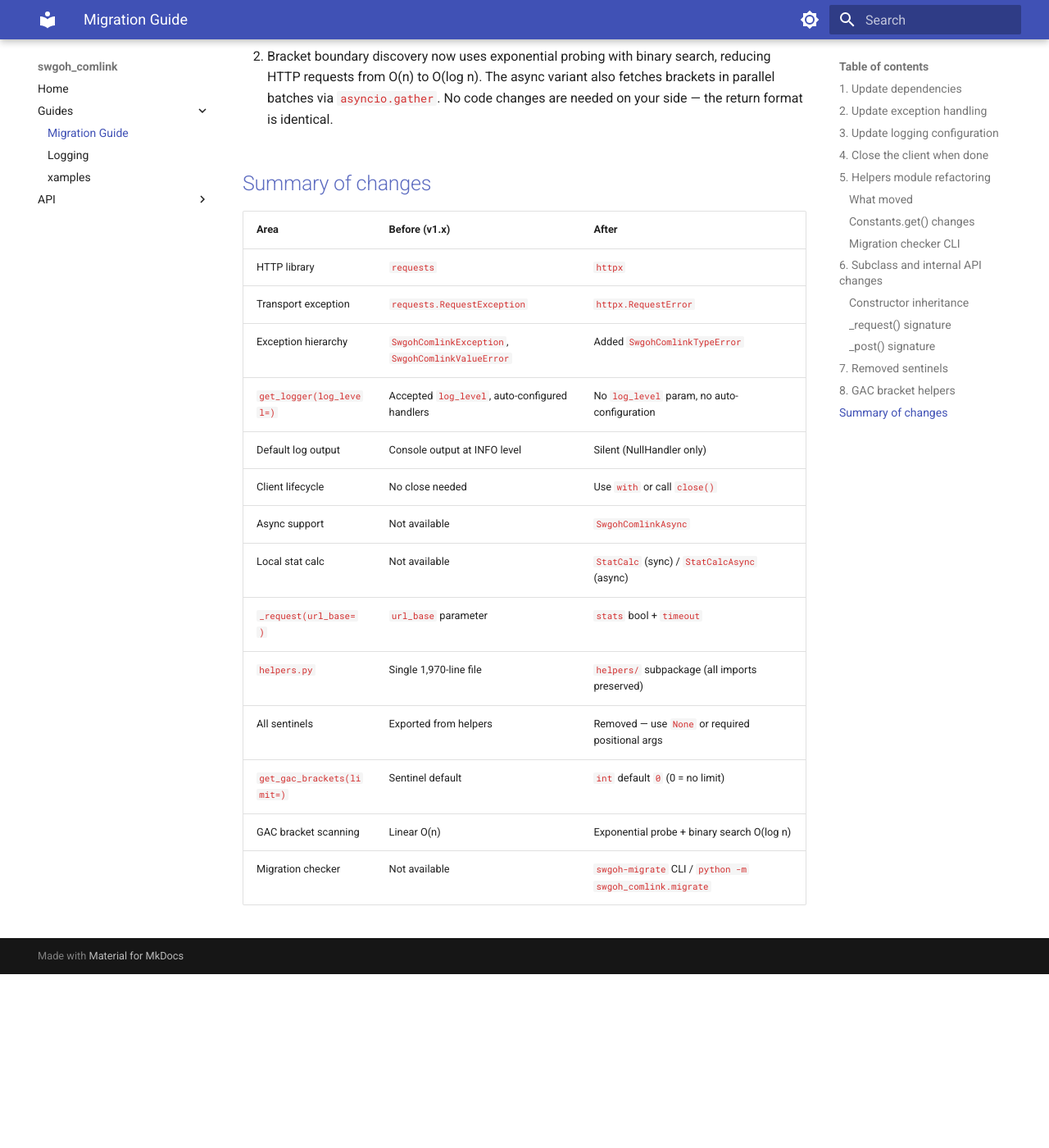
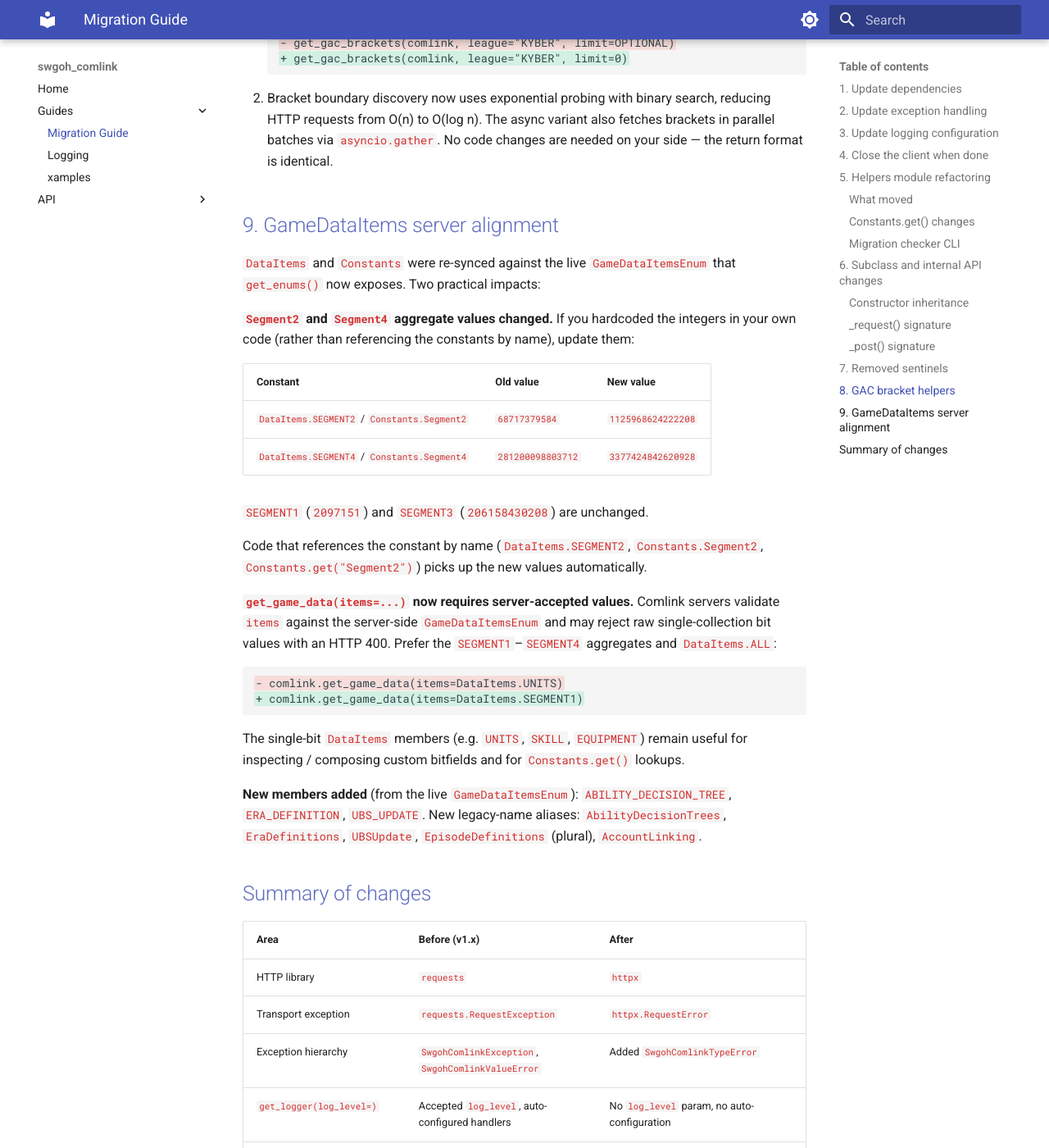
Before and after one commit to swgoh-utils/comlink-python, an MkDocs documentation site: the page built from docs/migration.md, in a window 1280 px wide and 1400 px high, scrolled down 5575 px. Shown: the whole window at 82% size. Built offline with MkDocs 1.6.1 and Material for MkDocs 9.7.7, drawn with Linux system fonts in a browser that asks for light colours; the version menu is left out; before the commit the page ends 6763 px from its top, so only the background shows below that; some of the changed text lies outside the part shown.

Commit message:
docs: align DataItems examples with server-side GameDataItemsEnum (#96)
## Summary

- Update `DataItems` docstring, `docs/api/helpers.md`, and the
Sync/Async `examples/get_game_data.py` scripts to use the
server-accepted `SEGMENT1`–`SEGMENT4` aggregates instead of raw
single-collection bit values (`DataItems.UNITS`, `"UnitDefinitions"`).
The Comlink server validates `items` against its `GameDataItemsEnum` and
rejects single-bit values with HTTP 400 — same root cause as the
integration test fix in #95.
- Add a new "GameDataItems server alignment" section (§9) to
`docs/migration.md` covering the `Segment2` (`68717379584` →
`1125968624222208`) and `Segment4` (`281200098803712` →
`3377424842620928`) aggregate value changes, the new `DataItems` members
(`ABILITY_DECISION_TREE`, `ERA_DEFINITION`, `UBS_UPDATE`), and the new
legacy-name aliases. Updates the migration summary table to reflect the
same.
- Fix a pre-existing typo in `docs/migration.md` where
`Constants.get("Segment1")` was annotated as returning `'206158430208'`
(Segment3's value) — it actually returns `'2097151'`.

## Dependencies

Built on top of #95. The helper symbols this PR documents
(`DataItems.ABILITY_DECISION_TREE`, etc., and the corrected
`SEGMENT2`/`SEGMENT4` values) land in #95. Recommend merging #95 first;
this branch will then rebase cleanly onto `main` and the diff will
narrow to docs-only.

## Test plan

- [x] `uv run mkdocs build --strict` builds clean (new
`#9-gamedataitems-server-alignment` anchor resolves)
- [x] `uv run ruff format` / `uv run ruff check` clean on the edited
source file
- [x] `uv run pytest tests/unit/test_helpers.py -k "Constants or
GameDataItemsEnumSync"` — 12 passed
- [ ] CI green on push (after #95 merges and this rebases)

🤖 Generated with [Claude Code](https://claude.com/claude-code)

---------

Co-authored-by: Claude Opus 4.7 (1M context) <noreply@anthropic.com>

````diff
--- a/docs/migration.md
+++ b/docs/migration.md
@@ -159,15 +159,17 @@ from swgoh_comlink.helpers import Constants
 # All three forms still work:
 Constants.get("UnitDefinitions")  # -> '137438953472' (legacy name)
 Constants.get("UNITS")            # -> '137438953472' (DataItems name)
-Constants.get("Segment1")         # -> '206158430208' (class attribute)
+Constants.get("Segment1")         # -> '2097151' (class attribute)
 ```
 
-**Recommendation:** Prefer using `DataItems` enum values directly for type safety:
+**Recommendation:** Prefer using `DataItems` enum values directly for type safety, and
+use the segment aggregates (`SEGMENT1`–`SEGMENT4`) when calling `get_game_data()` — see
+[GameDataItems server alignment](#9-gamedataitems-server-alignment) below:
 
 ```python
 from swgoh_comlink.helpers import DataItems
 
-items = DataItems.UNITS | DataItems.CATEGORY
+items = DataItems.SEGMENT1 + DataItems.SEGMENT2
 data = comlink.get_game_data(items=items)
 ```
 
@@ -263,6 +265,41 @@ default to `None`.
    brackets in parallel batches via `asyncio.gather`. No code changes are needed
    on your side — the return format is identical.
 
+## 9. GameDataItems server alignment
+
+`DataItems` and `Constants` were re-synced against the live `GameDataItemsEnum` that
+`get_enums()` now exposes. Two practical impacts:
+
+**`Segment2` and `Segment4` aggregate values changed.** If you hardcoded the integers
+in your own code (rather than referencing the constants by name), update them:
+
+| Constant | Old value | New value |
+|----------|-----------|-----------|
+| `DataItems.SEGMENT2` / `Constants.Segment2` | `68717379584` | `1125968624222208` |
+| `DataItems.SEGMENT4` / `Constants.Segment4` | `281200098803712` | `3377424842620928` |
+
+`SEGMENT1` (`2097151`) and `SEGMENT3` (`206158430208`) are unchanged.
+
+Code that references the constant by name (`DataItems.SEGMENT2`, `Constants.Segment2`,
+`Constants.get("Segment2")`) picks up the new values automatically.
+
+**`get_game_data(items=...)` now requires server-accepted values.** Comlink servers
+validate `items` against the server-side `GameDataItemsEnum` and may reject raw
+single-collection bit values with an HTTP 400. Prefer the `SEGMENT1`–`SEGMENT4`
+aggregates and `DataItems.ALL`:
+
+```diff
+- comlink.get_game_data(items=DataItems.UNITS)
++ comlink.get_game_data(items=DataItems.SEGMENT1)
+```
+
+The single-bit `DataItems` members (e.g. `UNITS`, `SKILL`, `EQUIPMENT`) remain useful
+for inspecting / composing custom bitfields and for `Constants.get()` lookups.
+
+**New members added** (from the live `GameDataItemsEnum`): `ABILITY_DECISION_TREE`,
+`ERA_DEFINITION`, `UBS_UPDATE`. New legacy-name aliases: `AbilityDecisionTrees`,
+`EraDefinitions`, `UBSUpdate`, `EpisodeDefinitions` (plural), `AccountLinking`.
+
 ## Summary of changes
 
 | Area | Before (v1.x) | After |
@@ -281,3 +318,6 @@ default to `None`.
 | `get_gac_brackets(limit=)` | Sentinel default | `int` default `0` (0 = no limit) |
 | GAC bracket scanning | Linear O(n) | Exponential probe + binary search O(log n) |
 | Migration checker | Not available | `swgoh-migrate` CLI / `python -m swgoh_comlink.migrate` |
+| `DataItems.SEGMENT2` value | `68717379584` | `1125968624222208` (server-aligned) |
+| `DataItems.SEGMENT4` value | `281200098803712` | `3377424842620928` (server-aligned) |
+| `get_game_data(items=)` single-bit values | Accepted | Rejected (HTTP 400); use segment aggregates |
````
Also changed, not shown: docs/api/helpers.md (+11 -4 lines), 3 other files.
